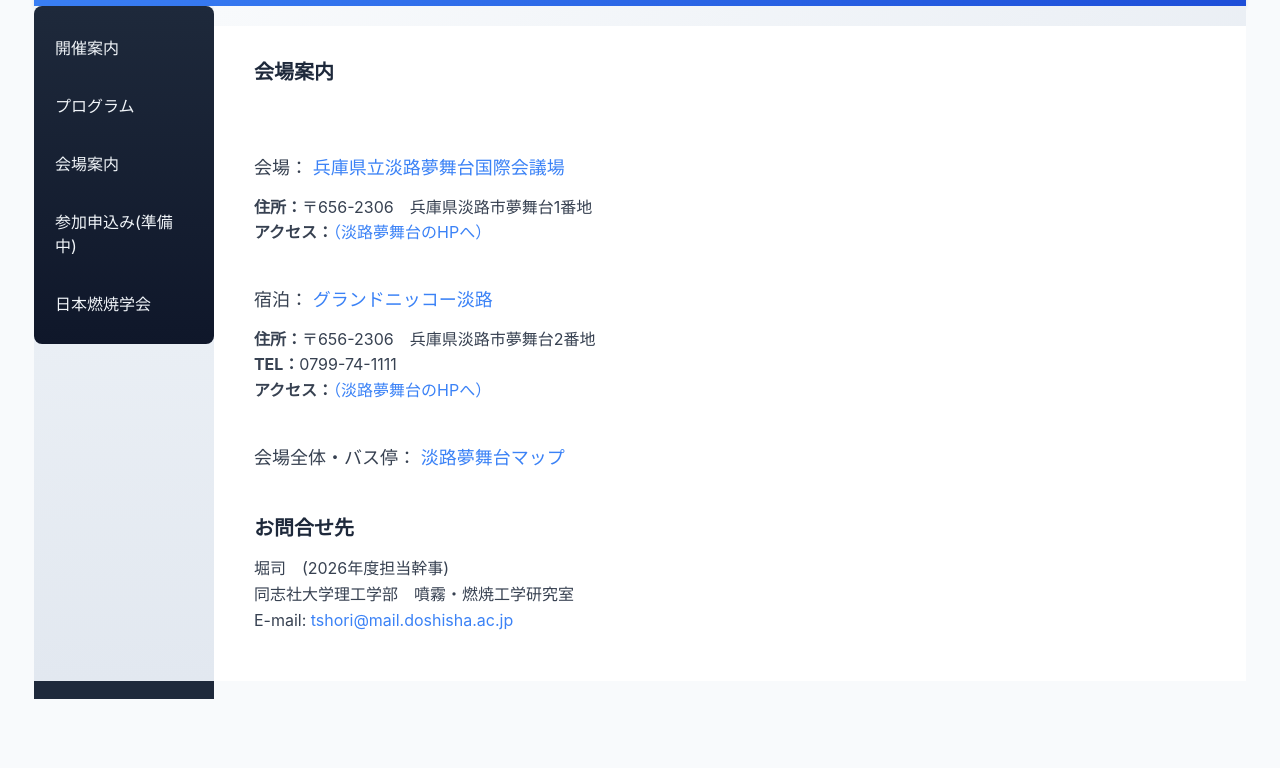
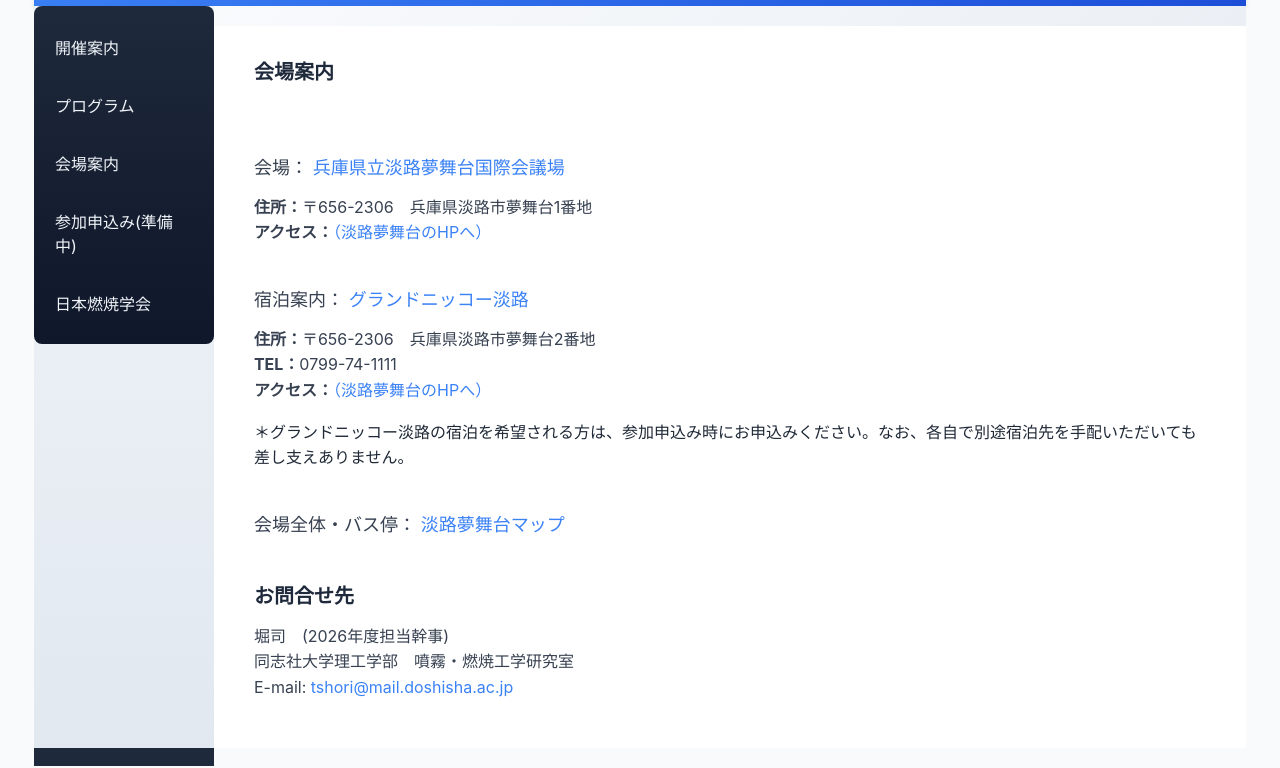
Before and after one commit to TsukasaHori/TsukasaHori.github.io-2026_CombusionSummerSchool_Japan, a plain HTML site: page kaijo.html in a window 1280 px wide. Shown: the part 81-849 px from the top of the page. Before the commit the page ends 800 px from the top, so only its background shows below. Drawn offline with Linux system fonts and the light colour scheme.

Commit message:
260607v2

```diff
--- a/kaijo.html
+++ b/kaijo.html
@@ -58,7 +58,7 @@
 
     <div class="info-section">
     <div class="info-item">
-      <span class="info-value">宿泊：
+      <span class="info-value">宿泊案内：
       <a href="https://awaji.grandnikko.com" target="_blank" rel="noopener noreferrer">
     グランドニッコー淡路 </a></span>
     </div>
@@ -69,6 +69,9 @@
         <strong>アクセス：</strong><a href="https://www.yumebutai.co.jp/access/">（淡路夢舞台のHPへ）</a><br>
       </div>
     </div>
+    <dev>
+    ＊グランドニッコー淡路の宿泊を希望される方は、参加申込み時にお申込みください。なお、各自で別途宿泊先を手配いただいても差し支えありません。
+    </dev>
   </div>
 
    <div class="info-section">
@@ -113,6 +116,7 @@
         E-mail: <span id="email-address">JavaScript有効化でメールアドレスが表示されます</span>
       </div>
     </div>
+
   </div>
 
 </td></tr>
```
